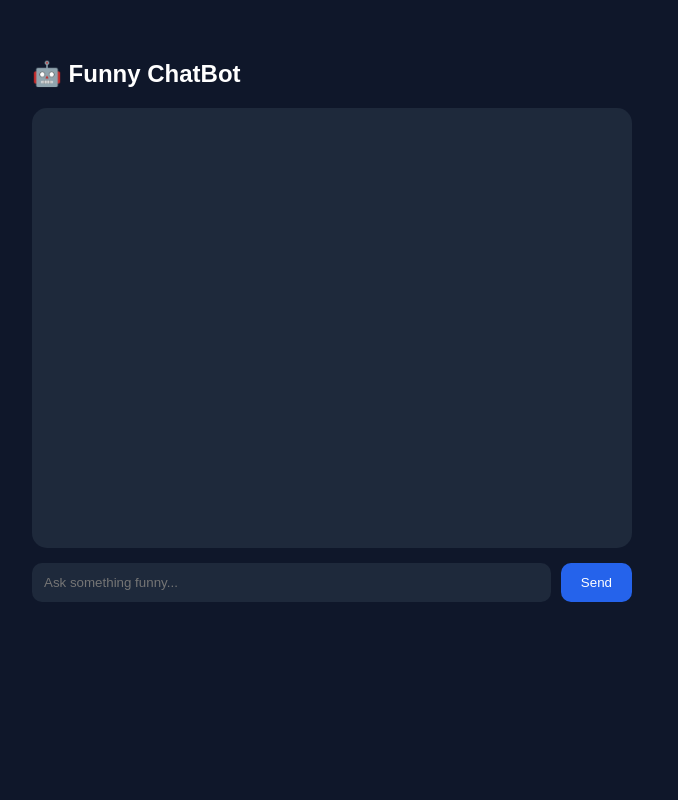
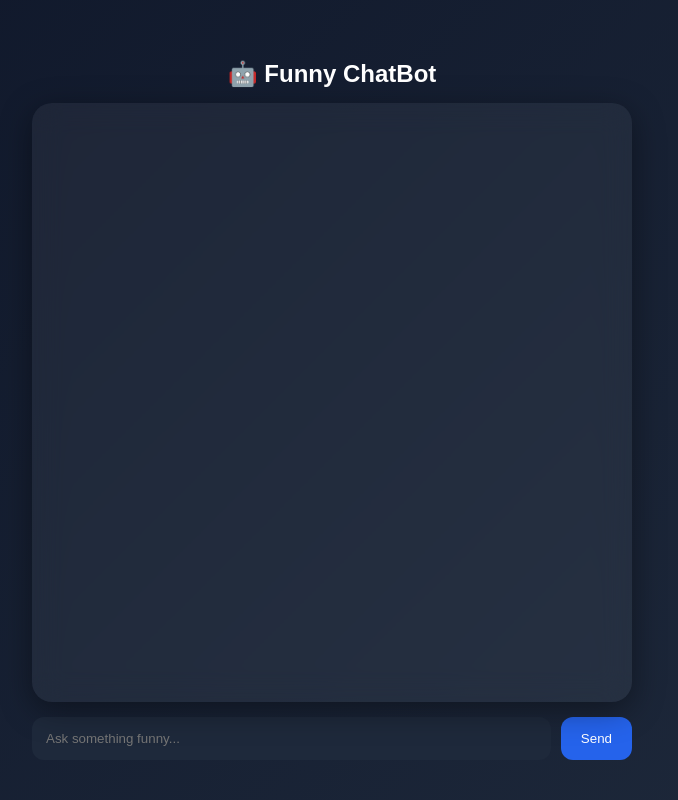
Before and after one commit to Rudneer/chat_bot, a Django app: template chatbot_ui/chat/templates/chat/chat.html in a window 1280 px wide. Shown: the whole page, without its empty margins (308-986 px from the left). Run offline with Django 5.2, Linux system fonts and the light colour scheme; the template is opened without the code that fills it, so the values that code supplies are empty; parts of the project's set-up code (start-up, migrations or seed data) failed here and were passed over.

Commit message:
improved UI

```diff
--- a/chatbot_ui/chat/templates/chat/chat.html
+++ b/chatbot_ui/chat/templates/chat/chat.html
@@ -2,42 +2,88 @@
 <html>
 <head>
     <title>Funny ChatBot</title>
+
     <style>
         body {
             margin: 0;
-            background: #0f172a;
-            font-family: Arial;
-            color: white;
+            background: linear-gradient(135deg, #0f172a, #1e293b);
+            font-family: Arial, sans-serif;
             display: flex;
             justify-content: center;
+            align-items: center;
+            height: 100vh;
+            color: white;
         }
 
         .container {
             width: 600px;
-            margin-top: 40px;
+            display: flex;
+            flex-direction: column;
+            height: 90vh;
+        }
+
+        h2 {
+            text-align: center;
+            margin-bottom: 15px;
         }
 
         .chat-box {
-            background: #1e293b;
+            flex: 1;
+            overflow-y: auto;
             padding: 20px;
-            border-radius: 15px;
-            min-height: 400px;
+            border-radius: 20px;
+            backdrop-filter: blur(15px);
+            background: rgba(255, 255, 255, 0.05);
+            box-shadow: 0 8px 32px rgba(0,0,0,0.4);
+            display: flex;
+            flex-direction: column;
+        }
+
+        .message {
+            max-width: 75%;
+            padding: 12px 15px;
+            margin: 8px 0;
+            border-radius: 18px;
+            animation: fadeIn 0.3s ease forwards;
+            word-wrap: break-word;
         }
 
         .user {
-            background: #2563eb;
-            padding: 10px;
-            border-radius: 12px;
-            margin: 10px 0;
-            text-align: right;
+            align-self: flex-end;
+            background: linear-gradient(135deg, #4f8cff, #2563eb);
         }
 
         .bot {
-            background: #334155;
-            padding: 10px;
-            border-radius: 12px;
-            margin: 10px 0;
-            text-align: left;
+            align-self: flex-start;
+            background: #2f3542;
+        }
+
+        @keyframes fadeIn {
+            from {
+                opacity: 0;
+                transform: translateY(10px);
+            }
+            to {
+                opacity: 1;
+                transform: translateY(0);
+            }
+        }
+
+        .typing {
+            font-style: italic;
+            opacity: 0.7;
+        }
+
+        .typing::after {
+            content: '';
+            animation: dots 1.5s steps(3, end) infinite;
+        }
+
+        @keyframes dots {
+            0% { content: ''; }
+            33% { content: '.'; }
+            66% { content: '..'; }
+            100% { content: '...'; }
         }
 
         form {
@@ -47,58 +93,92 @@
 
         input {
             flex: 1;
-            padding: 12px;
-            border-radius: 10px;
+            padding: 14px;
+            border-radius: 12px;
             border: none;
             background: #1e293b;
             color: white;
+            outline: none;
         }
 
         button {
             margin-left: 10px;
-            padding: 12px 20px;
-            border-radius: 10px;
+            padding: 14px 20px;
+            border-radius: 12px;
             border: none;
             background: #2563eb;
             color: white;
             cursor: pointer;
+            transition: 0.2s ease;
         }
 
         button:hover {
             background: #1d4ed8;
         }
+
+        button:disabled {
+            opacity: 0.6;
+            cursor: not-allowed;
+        }
+
+        /* Scrollbar */
+        .chat-box::-webkit-scrollbar {
+            width: 6px;
+        }
+
+        .chat-box::-webkit-scrollbar-thumb {
+            background: #2563eb;
+            border-radius: 10px;
+        }
+
     </style>
 </head>
+
 <body>
 
 <div class="container">
     <h2>🤖 Funny ChatBot</h2>
 
-    <div class="chat-box">
+    <div class="chat-box" id="chat-box">
         {% for msg in messages %}
             {% if msg.role == "user" %}
-                <div class="user">{{ msg.message }}</div>
+                <div class="message user">{{ msg.message }}</div>
             {% else %}
-                <div class="bot">{{ msg.message }}</div>
+                <div class="message bot">{{ msg.message }}</div>
             {% endif %}
         {% endfor %}
     </div>
 
-
-    <form>
-        <input type="text" name="message" placeholder="Ask something funny..." required>
-        <button type="submit">Send</button>
+    <form id="chat-form">
+        <input type="text" id="message-input" placeholder="Ask something funny..." required>
+        <button type="submit" id="send-btn">Send</button>
     </form>
-
-
 </div>
 
 <script>
 document.addEventListener("DOMContentLoaded", function () {
 
-    const form = document.querySelector("form");
-    const input = document.querySelector("input[name='message']");
-    const chatBox = document.querySelector(".chat-box");
+    const form = document.getElementById("chat-form");
+    const input = document.getElementById("message-input");
+    const chatBox = document.getElementById("chat-box");
+    const sendBtn = document.getElementById("send-btn");
+
+    // Auto scroll on load
+    chatBox.scrollTop = chatBox.scrollHeight;
+
+    function addMessage(text, type, isTyping=false) {
+        const msg = document.createElement("div");
+        msg.classList.add("message", type);
+
+        if (isTyping) {
+            msg.classList.add("typing");
+        }
+
+        msg.innerText = text;
+        chatBox.appendChild(msg);
+        chatBox.scrollTop = chatBox.scrollHeight;
+        return msg;
+    }
 
     form.addEventListener("submit", function (e) {
         e.preventDefault();
@@ -106,9 +186,11 @@ document.addEventListener("DOMContentLoaded", function () {
         const message = input.value.trim();
         if (!message) return;
 
-        // Append user message immediately
-        chatBox.innerHTML += `<div class="user">${message}</div>`;
+        addMessage(message, "user");
         input.value = "";
+        sendBtn.disabled = true;
+
+        const typingIndicator = addMessage("Bot is typing", "bot", true);
 
         fetch("/chat/", {
             method: "POST",
@@ -120,12 +202,25 @@ document.addEventListener("DOMContentLoaded", function () {
         })
         .then(response => response.json())
         .then(data => {
-            chatBox.innerHTML += `<div class="bot">${data.response}</div>`;
-            chatBox.scrollTop = chatBox.scrollHeight;
+
+            typingIndicator.remove();
+            addMessage(data.response, "bot");
+
         })
         .catch(error => {
-            console.error("Error:", error);
+            typingIndicator.remove();
+            addMessage("Oops! Something went wrong 😅", "bot");
+        })
+        .finally(() => {
+            sendBtn.disabled = false;
         });
+    });
+
+    // Send on Enter key
+    input.addEventListener("keypress", function(e) {
+        if (e.key === "Enter") {
+            form.dispatchEvent(new Event("submit"));
+        }
     });
 
     function getCookie(name) {
@@ -142,12 +237,8 @@ document.addEventListener("DOMContentLoaded", function () {
         }
         return cookieValue;
     }
+
 });
-</script>
-
-<script>
-    const chatBox = document.querySelector(".chat-box");
-    chatBox.scrollTop = chatBox.scrollHeight;
 </script>
 
 </body>
```
